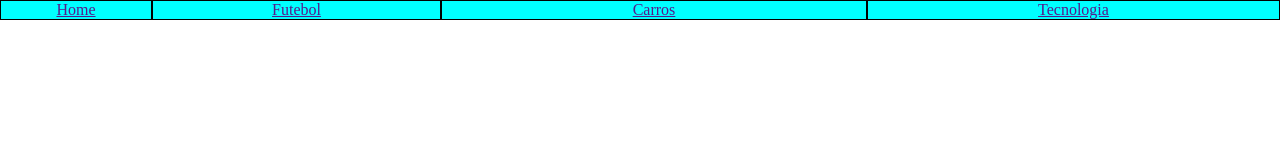
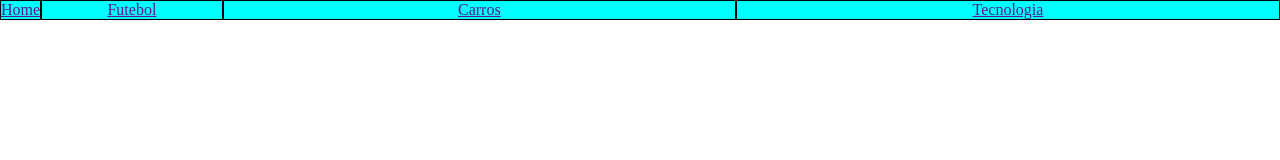
Before and after one commit to gilbertobragga/html-css, a plain HTML site: page exercicios/ex027-flexbox/flex011/index.html in a window 1280 px wide. Drawn offline with Linux system fonts and the light colour scheme.

Commit message:
Update index.html

```diff
--- a/exercicios/ex027-flexbox/flex011/index.html
+++ b/exercicios/ex027-flexbox/flex011/index.html
@@ -24,11 +24,13 @@
         }
 
         #a1 { /* shorthand de flex é: flex: flex-grow flex-shrink flex-basis; */
-            flex: 0 0 150px;
+            flex: 0 0 auto;
+            /* esse termo é a mesma coisa que flex:none; ou seja, o mais inflexivel possivel*/
         }
 
         #a2 {
-            flex: 1 1 200px;
+            flex: 1 1 auto;
+            /* esse termo é a mesma coisa que flex:auto; ou seja, o mais flexivel possivel */
         }
 
         #a3 {
```
